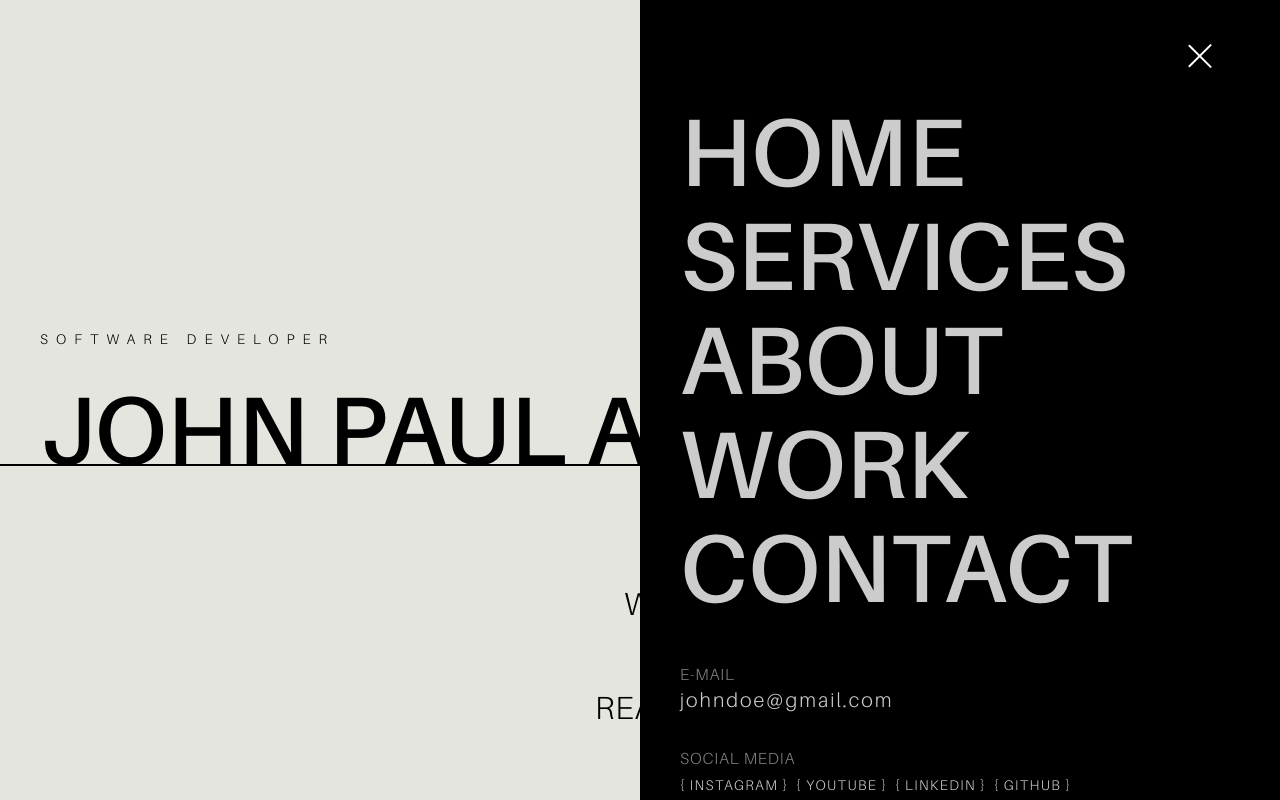
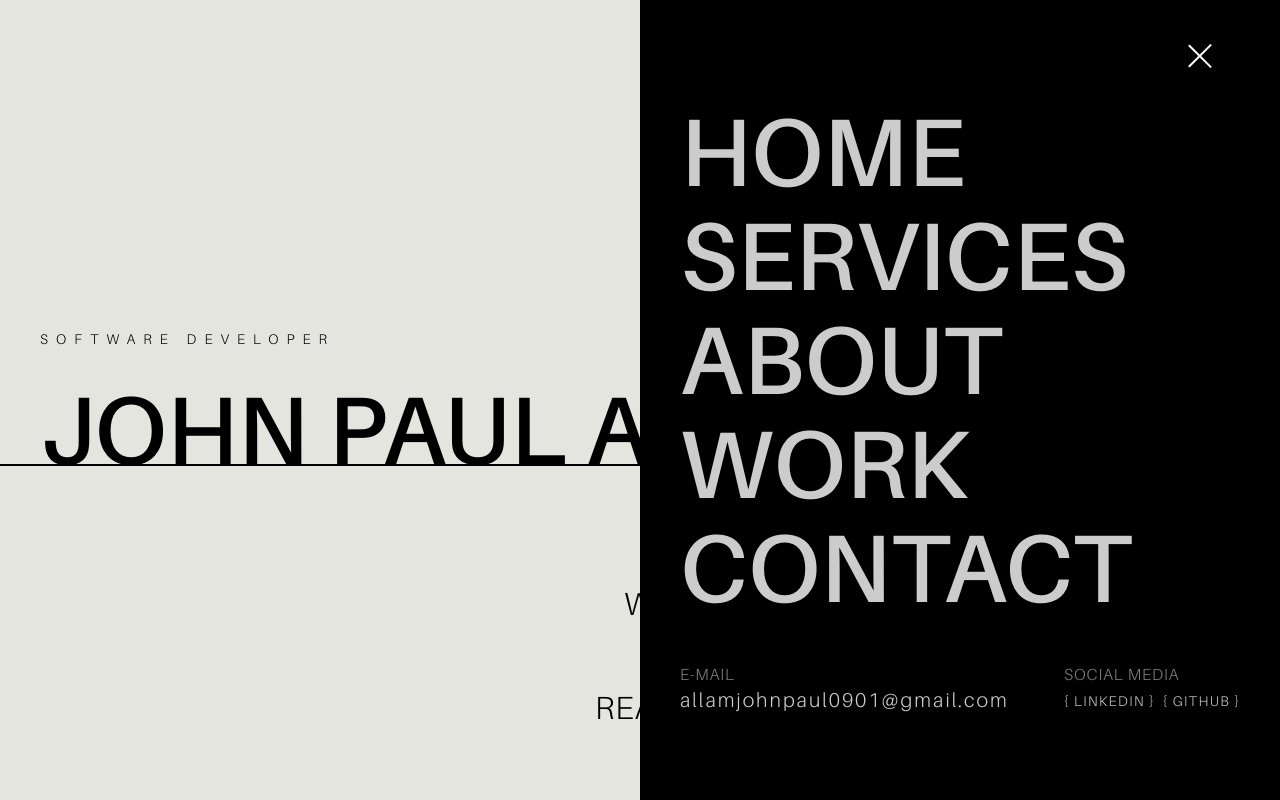
Before and after one commit to Jpallam09/my-portfolio, a React (Vite) app: page / in a window 1280 px wide. Both pictures are taken after a click on the element 1200 px from the left and 56 px from the top of the page. Shown: the top 800 px of the page. Built offline with nearby package versions, Linux system fonts and the light colour scheme.

Commit message:
refactor: update placeholder contact information and improve text clarity across components

```diff
--- a/src/constants/index.ts
+++ b/src/constants/index.ts
@@ -26,7 +26,7 @@ export const servicesData = [
       "Everything depends on the data layer. I work on schema design, query performance, and caching to keep things fast and consistent.",
     items: [
       { title: "MySQL, PostgreSQL" },
-      { title: "MongoDB, Redis" },
+      { title: "MongoDB" },
       { title: "Redis" },
     ],
   },
@@ -135,13 +135,8 @@ export const projects = [
   },
 ];
 export const socials = [
-  { name: "Instagram", href: "https://www.instagram.com/ali.sanatidev/reels/" },
-  {
-    name: "Youtube",
-    href: "https://www.youtube.com/channel/UCZhtUWTtk3bGJiMPN9T4HWA",
-  },
-  { name: "LinkedIn", href: "https://www.linkedin.com/in/ali-sanati/" },
-  { name: "GitHub", href: "https://github.com/Ali-Sanati" },
+  { name: "LinkedIn", href: "https://www.linkedin.com/in/johnpaulallam/" },
+  { name: "GitHub", href: "https://github.com/jpallam09" },
 ];
 
 // Marquee word lists. These live here rather than inside the sections so the
@@ -150,11 +145,11 @@ export const socials = [
 // component (`const items = ["a", "b"]`) is a brand new array each time, which
 // means the animation would restart on every unrelated re-render.
 export const marqueeValues = [
-  "Innovation",
-  "Precision",
-  "Trust",
-  "Collaboration",
-  "Excellence",
+  "Scalability",
+  "Performance",
+  "Clean Code",
+  "Reliability",
+  "Usability",
 ];
 
 // The repeating-item marquees are copied several times so the text has to be
--- a/src/sections/About.tsx
+++ b/src/sections/About.tsx
@@ -52,7 +52,7 @@ const text = `Driven Software Developer
   return (
     <section id="about" className="min-h-screen bg-black rounded-b-4xl">
       <AnimatedHeaderSection
-        subTitle={"Cod with purpose, Built to scale"}
+        subTitle={"Code with purpose, Built to scale"}
         title={"About"}
         text={text}
         textColor={"text-white"}
--- a/src/sections/Contact.tsx
+++ b/src/sections/Contact.tsx
@@ -41,14 +41,14 @@ const Contact = () => {
               <h2>E-mail</h2>
               <div className="w-full h-px my-2 bg-white/30" />
               <p className="text-xl tracking-wider lowercase md:text-2xl lg:text-3xl">
-                JohnDoe@gmail.com
+                allamjohnpaul0901@gmail.com
               </p>
             </div>
             <div className="social-link">
               <h2>Phone</h2>
               <div className="w-full h-px my-2 bg-white/30" />
               <p className="text-xl lowercase md:text-2xl lg:text-3xl">
-                +33 7 12 12 32 12
+                +63 916 133 3599
               </p>
             </div>
             <div className="social-link">
@@ -71,7 +71,7 @@ const Contact = () => {
           </div>
         </div>
       </div>
-      <Marquee items={marqueeRepeat("just imagin, I code")} className="text-white bg-transparent" />
+      <Marquee items={marqueeRepeat("concept to production")} className="text-white bg-transparent" />
     </section>
   );
 };
--- a/src/sections/ContactSummary.tsx
+++ b/src/sections/ContactSummary.tsx
@@ -53,10 +53,10 @@ const ContactSummary = () => {
       <Marquee items={marqueeValues} />
       <div className="overflow-hidden font-light text-center contact-text-responsive">
         <p>
-          “ Let’s build a <br />
-          <span className="font-normal">memorable</span> &{" "}
-          <span className="italic">inspiring</span> <br />
-          web application <span className="text-gold">together</span> “
+          “ Let’s build <br />
+          <span className="font-normal">clean</span> &{" "}
+          <span className="italic">scalable</span> <br />
+          software solutions <span className="text-gold">together</span> “
         </p>
       </div>
       <Marquee
--- a/src/sections/Navbar.tsx
+++ b/src/sections/Navbar.tsx
@@ -137,7 +137,7 @@ const Navbar = () => {
           <div className="font-light">
             <p className="tracking-wider text-white/50">E-mail</p>
             <p className="text-xl tracking-widest lowercase text-pretty">
-              JohnDoe@gmail.com
+              allamjohnpaul0901@gmail.com
             </p>
           </div>
           <div className="font-light">
```
Also changed, not shown: 1 other file (tests, documents, lock files or other folders).
